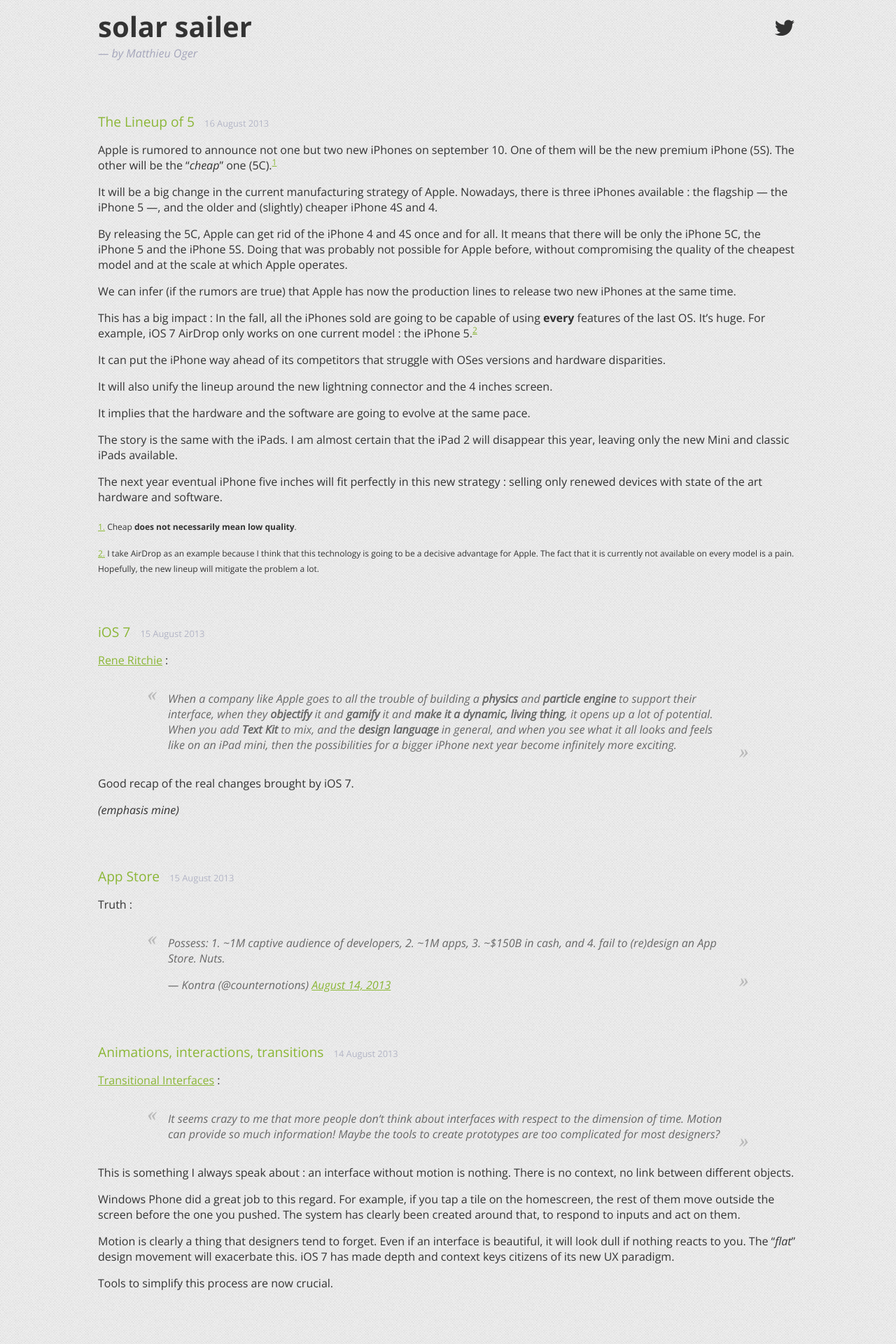
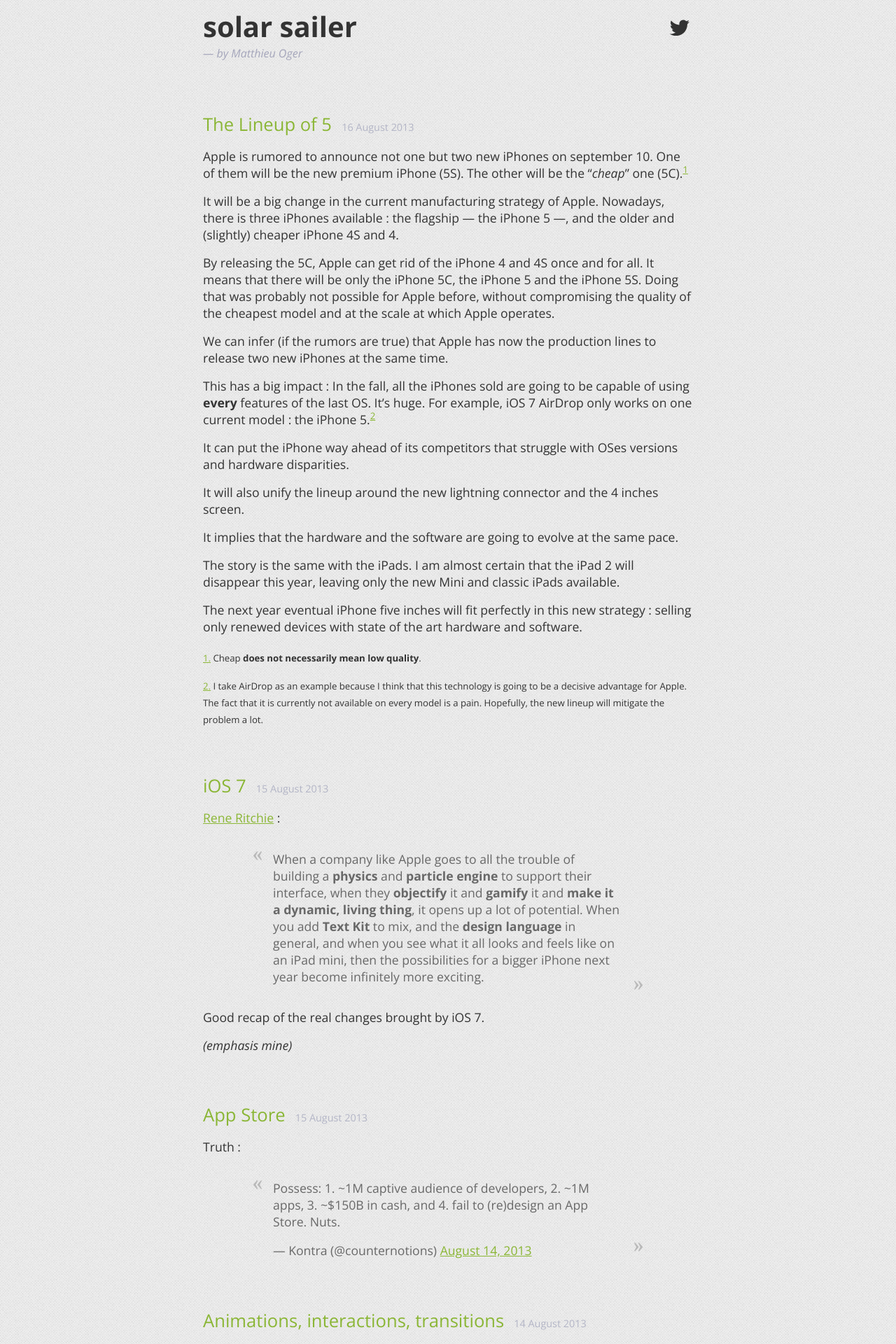
Before and after one commit to solarsailer/matthieuoger.com, a Jekyll site: the page built from index.html, in a window 1280 px wide. Shown: the top 1920 px of the page at 70% size. Built offline with Jekyll 4.4.1, drawn with Linux system fonts in a browser that asks for light colours; Markdown is read by kramdown in place of the engine named in the settings; the list of posts is cut into pages by our own code; comment, search, counter and statistics services are not loaded.

Commit message:
Reduce the max-width size, change the article font size

```diff
--- a/static/css/solarsailer.css
+++ b/static/css/solarsailer.css
@@ -46,10 +46,10 @@
 .page-header {
   position: relative;
   height: 150px; }
-  @media only screen and (min-width: 1024px) {
+  @media only screen and (min-width: 700px) {
     .page-header {
       margin: 0 auto;
-      max-width: 1000px; } }
+      max-width: 700px; } }
 
 .page-header__nav {
   position: absolute;
@@ -98,7 +98,7 @@
   margin: 0; }
 
 .article__title {
-  font-size: 1.2em;
+  font-size: 1.6em;
   font-weight: normal; }
   .article__title a {
     border-bottom: 1px solid transparent;
@@ -114,11 +114,14 @@
 
 .article__infos {
   color: #b3b5c6;
-  font-size: 0.8em;
+  font-size: 0.9em;
   font-weight: normal; }
-  @media only screen and (max-width: 1023px) {
+  @media only screen and (max-width: 700px) {
     .article__infos {
       margin-top: 4px; } }
+
+.article__text {
+  font-size: 1.1em; }
 
 .article__text h1, .article__text h2, .article__text h3 {
   margin-top: 40px; }
@@ -138,9 +141,9 @@
 blockquote {
   position: relative;
   margin: 16px 0;
-  padding: 1px 60px;
+  padding: 1px 40px;
   color: #686868;
-  font-style: italic; }
+  font-style: normal; }
   .article__text
   blockquote:before, .article__text
   blockquote:after {
@@ -151,11 +154,11 @@
   .article__text
   blockquote:before {
     content: "«";
-    left: 30px; }
+    left: 10px; }
   .article__text
   blockquote:after {
     content: "»";
-    right: 30px;
+    right: 10px;
     bottom: 0; }
 
 .article__text ul, .article__text ol {
@@ -200,7 +203,7 @@
 .twitter-tweet {
   margin: 0 auto !important; }
 
-@media only screen and (min-width: 1024px) {
+@media only screen and (min-width: 700px) {
   .article__title,
   .article__infos {
     display: inline-block;
@@ -216,35 +219,35 @@
    */
   .article__header {
     margin: 0 auto;
-    max-width: 1000px; }
+    max-width: 700px; }
 
   .article__text > p,
   .article__text > ul,
   .article__text > ol {
     margin: 16px auto;
-    max-width: 1000px; }
+    max-width: 700px; }
 
   .article__text > blockquote {
     margin: 16px auto;
-    max-width: 800px; }
+    max-width: 500px; }
 
   .article__text > h1,
   .article__text > h2,
   .article__text > h3 {
     margin-left: auto;
     margin-right: auto;
-    max-width: 1000px; }
+    max-width: 700px; }
 
   .article__text .highlight pre {
     margin: 0 auto;
-    max-width: 1000px; } }
+    max-width: 700px; } }
 .pager {
   padding-bottom: 70px;
   text-align: center; }
-  @media only screen and (min-width: 1024px) {
+  @media only screen and (min-width: 700px) {
     .pager {
       margin: 0 auto;
-      max-width: 1000px; } }
+      max-width: 700px; } }
 
 .pager__older,
 .pager__newer,
@@ -271,10 +274,10 @@
   list-style: none;
   margin-bottom: 70px !important;
   padding: 0; }
-  @media only screen and (min-width: 1024px) {
+  @media only screen and (min-width: 700px) {
     .archives {
       margin: 0 auto;
-      max-width: 1000px; } }
+      max-width: 700px; } }
 
 .archive {
   margin-bottom: 30px; }
@@ -306,11 +309,11 @@
   margin-top: 100px;
   color: #888aa5;
   font-size: 0.9em; }
-  @media only screen and (min-width: 1024px) {
+  @media only screen and (min-width: 700px) {
     .page-footer {
       margin-left: auto;
       margin-right: auto;
-      max-width: 1000px; } }
+      max-width: 700px; } }
   .page-footer a {
     color: #888aa5; }
     .page-footer a:hover {
```
Also changed, not shown: _sources/solarsailer.scss (+18 -23 lines).
